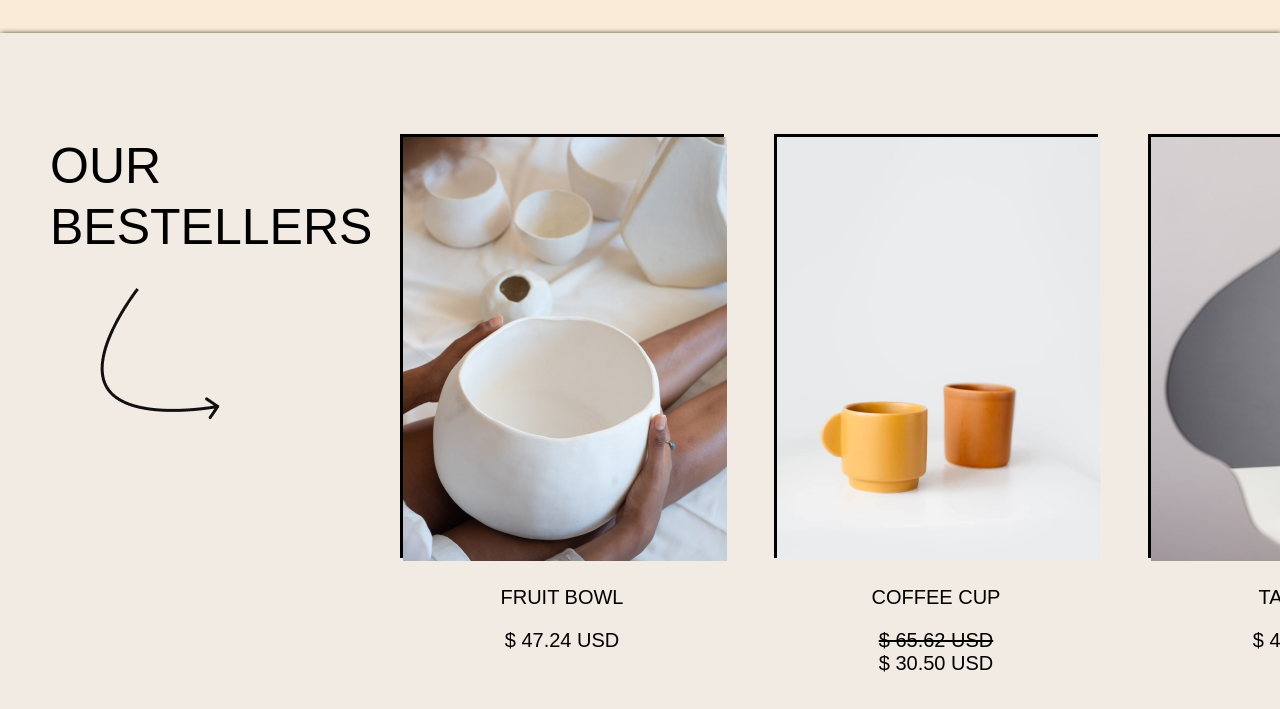
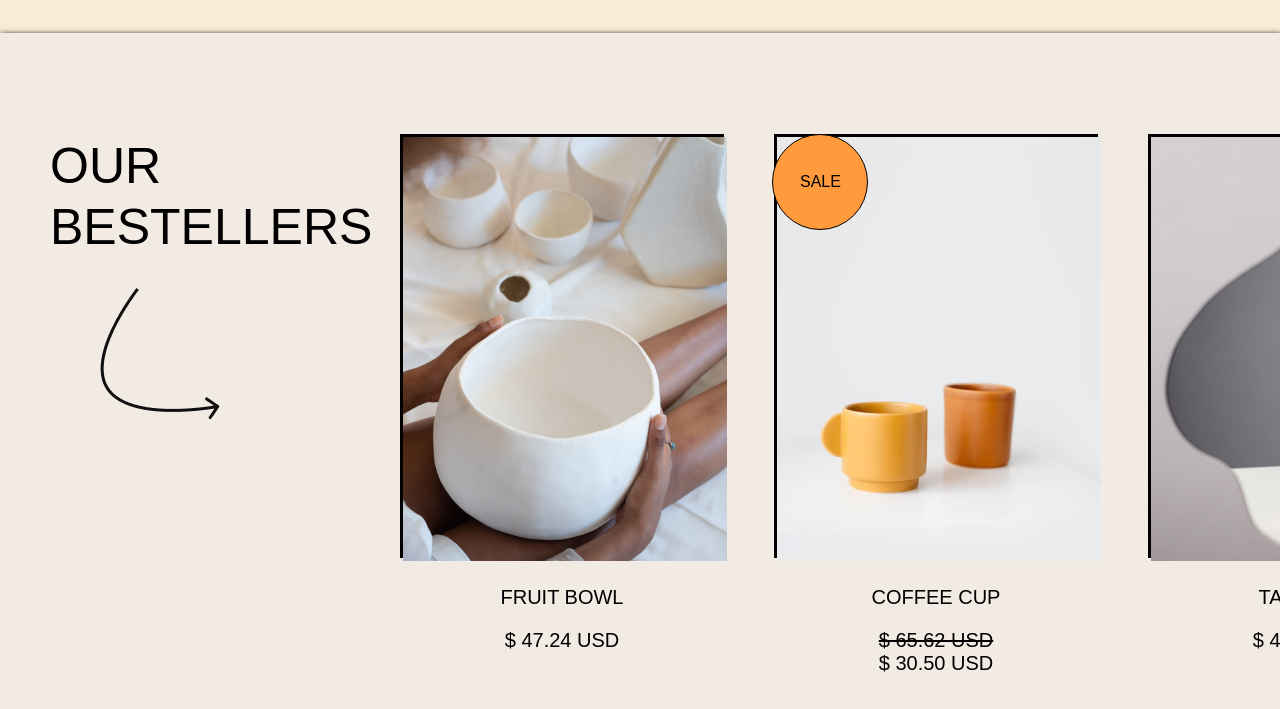
Before and after one commit to nasyr09khyrov/courses-work, a plain HTML site: page index.html in a window 1280 px wide. Shown: the part 1199-1908 px from the top of the page. Drawn offline with Linux system fonts and the light colour scheme; a web font is replaced by a local one.

Commit message:
add to button sale

```diff
--- a/index.html
+++ b/index.html
@@ -19,9 +19,7 @@
                     <li><a href="#">JOURNAL</a></li>
                 </ul>
                 <a class="search" href="#">SEARCH</a>
-                <img class="img3"  src="./Vector.png" alt="" class="img">
-                <img class="img2"  src="./Vector (1).png" alt="" class="img">
-                <img class="img1" src="./Vector (2).png" alt="" class="img">
+                <img src="./Frame.svg" alt="">
 
                 </div>
             </div>
@@ -66,6 +64,8 @@
                 <p>TALL VASE</p>
                 <span>$ 46.58 USD</span>
             </div>
+
+            <div class="cercle">SALE</div>
         </div>
 
         <a class="nav-ion" href="#">SEE ALL PRODUCTS</a>
--- a/style.css
+++ b/style.css
@@ -5,6 +5,7 @@ body {
     margin: 0;
     background-color: antiquewhite;
     font-family: 'Space Grotesk', sans-serif;
+    max-width: 1599px;
 }
 .navbar {
     width: 100%;
@@ -184,3 +185,16 @@ p {
     justify-content: space-around;
     align-items: flex-end;
 }
+.cercle {
+    border: 1px solid black;
+    width: 96px;
+    height: 96px;
+    border-radius: 1600px;
+    background-color: #FF9B3D;
+    color: black;
+    padding-left: 27px;
+    padding-top: 38px;
+    margin-top: -650px;
+    margin-right: 0px;
+    margin-left: -350px;
+}
```
Also changed, not shown: Frame (1).png (added), Frame.png (added), Frame.svg (added), 1 other file.
